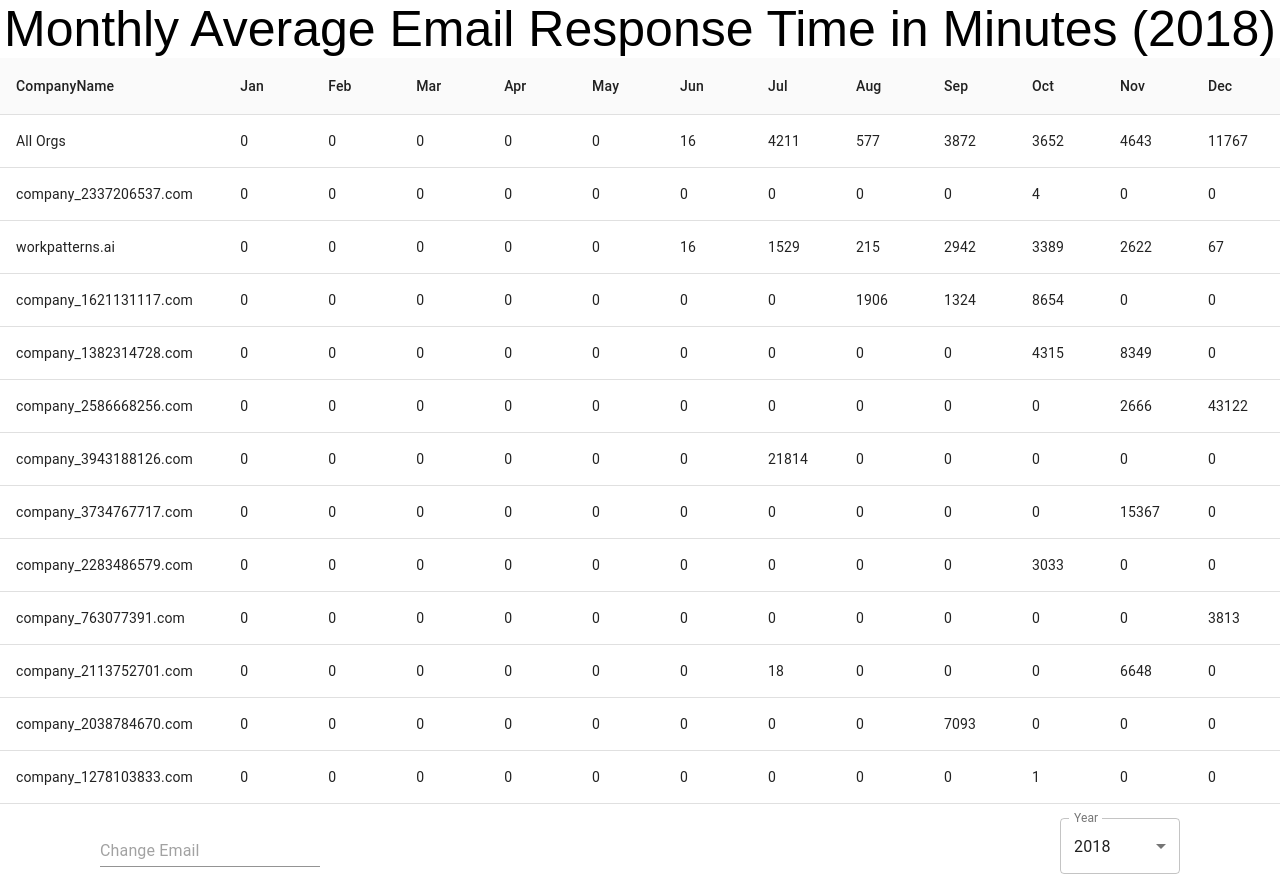
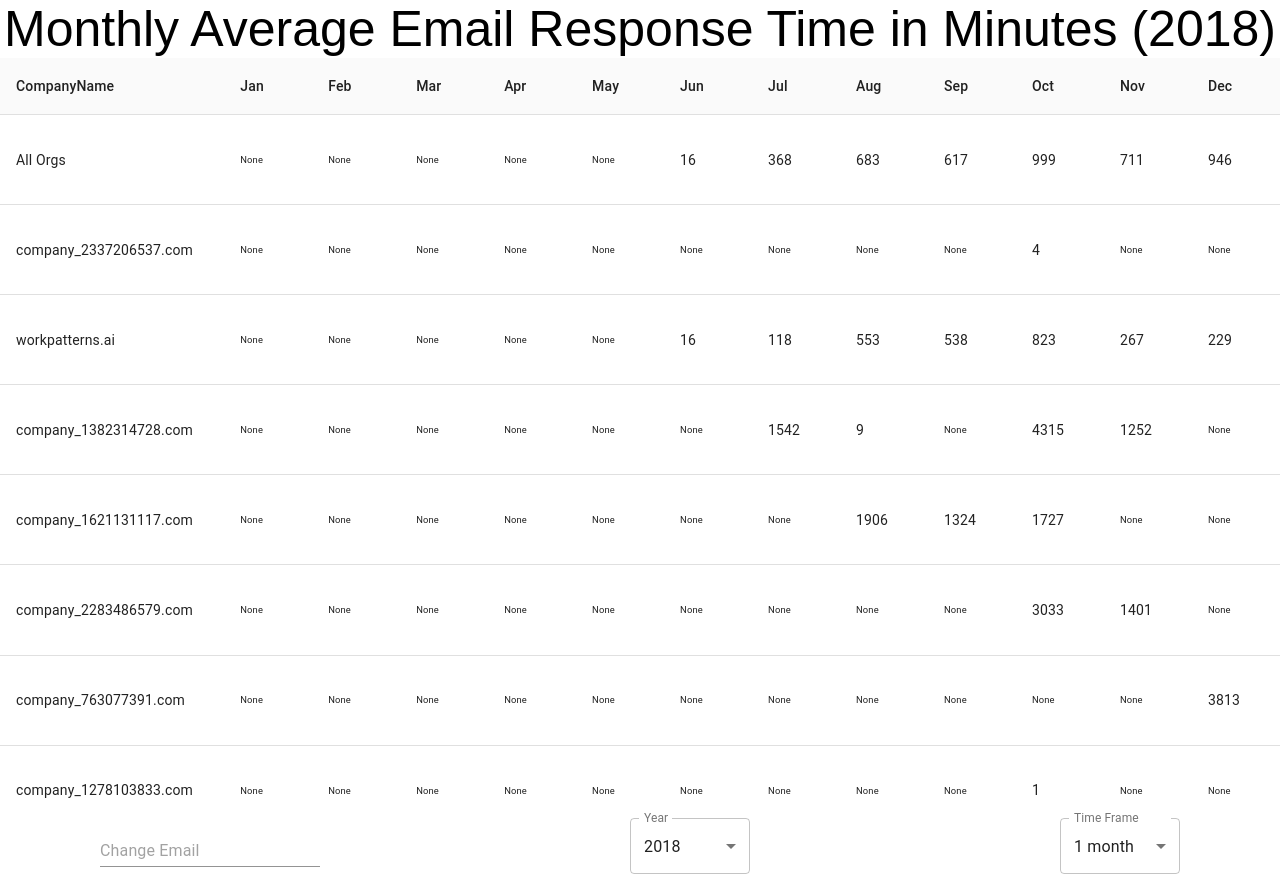
Before and after one commit to kfang1220/workpatterns-takehome, a React (Create React App) app: page / in a window 1280 px wide. Built offline with nearby package versions, Linux system fonts and the light colour scheme.

Commit message:
time frame feature and small ui changes

```diff
--- /dev/null
+++ b/src/components/DropdownSelect.jsx
@@ -0,0 +1,34 @@
+import InputLabel from '@material-ui/core/InputLabel';
+import MenuItem from '@material-ui/core/MenuItem';
+import FormControl from '@material-ui/core/FormControl';
+import Select from '@material-ui/core/Select';
+import { makeStyles } from '@material-ui/core/styles';
+
+const useStyles = makeStyles({
+    formControl: {
+        minWidth: 120,
+      },
+  });
+
+export const DropdownSelect = (props) => {
+    const classes = useStyles();
+    return (
+        <div>
+            <FormControl variant="outlined" className={classes.formControl}>
+                    <InputLabel id="input-label">{props.title}</InputLabel>
+                    <Select
+                        labelId={props.labelId}
+                        id={props.id}
+                        value={props.value}
+                        onChange={props.onChange}
+                        defaultValue={props.defaultValue}
+                        label={props.label}
+                    >
+                        {props.dataList.map((listItem, i) => (
+                            <MenuItem key={i} value={listItem}>{props.labelNames[i]}</MenuItem>
+                        ))}
+                    </Select>
+                </FormControl>
+        </div>
+    )
+}
--- a/src/components/Home.jsx
+++ b/src/components/Home.jsx
@@ -1,15 +1,12 @@
 import React from "react";
 
 //local components
-import {Input} from "./Input"
+import { Input } from "./Input"
+import { DropdownSelect } from "./DropdownSelect"
 
 //material ui
 import {TableDisplay} from "./TableDisplay"
 import { makeStyles } from '@material-ui/core/styles';
-import InputLabel from '@material-ui/core/InputLabel';
-import MenuItem from '@material-ui/core/MenuItem';
-import FormControl from '@material-ui/core/FormControl';
-import Select from '@material-ui/core/Select';
 
 // other libraries
 import _ from 'lodash';
@@ -17,6 +14,9 @@ import _ from 'lodash';
 // local file
 import data from "../data/emails.json";
 import {
+    DEFAULT_MINUTE_RANGE,
+    EMAIL_RESPONSE_TIME_ENGLISH,
+    EMAIL_RESPONSE_TIME_FRAMES,
     DEFAULT_YEAR,
     IN_REPLY_TO,
     NUMBER_OF_EMAILS,
@@ -55,74 +55,82 @@ export const Home = () => {
     const companyMap = {};
     const yearSet = new Set();
 
+    //
     for (let i = 0; i < data.length; i++) {
         yearSet.add(new Date(_.get(data[i], "time")*1000).getFullYear())
     }
 
-    // to avoid parsing a massive file, default 2018 for demo purposes
     const [currentYear, setCurrentYear] = React.useState(Array.from(yearSet).sort()[0] || DEFAULT_YEAR);
     const [currentEmail, setCurrentEmail] = React.useState(USER);
+    const [minuteRange, setMinuteRange] = React.useState(DEFAULT_MINUTE_RANGE)
 
-    const handleDropDown = (e) => {
-        const year = e.target.value;
-        setCurrentYear(year)
+    const handleYearDropDown = (e) => {
+        const value = e.target.value;
+        setCurrentYear(value);
+    }
+
+    const handleTimeDropDown = (e) => {
+        const value = e.target.value;
+        setMinuteRange(value);
     }
 
     const handleEmailSubmit = (e) => {
         if(e.keyCode === 13){
-            setCurrentEmail(e.target.value)
+            setCurrentEmail(e.target.value);
          }
     }
 
+    // get list of years for year dropdown
     for (let i = 0; i < data.length; i++) {
-        yearSet.add(new Date(_.get(data[i], "time")*1000).getFullYear())
+        yearSet.add(new Date(_.get(data[i], "time")*1000).getFullYear());
     }
 
     // find all emails that were sent by user to look for replies
     data.forEach(email => {
-        let year = new Date(_.get(email, "time")*1000).getFullYear()
+        const year = new Date(_.get(email, "time")*1000).getFullYear();
         if (year !== currentYear) return;
-        let addresses = email.addresses;
-        let sender = addresses.find(user => user.role === SENDER)
-        if (_.get(sender, "address") === currentEmail) sentEmails.push(email)
+        const addresses = email.addresses;
+        const sender = addresses.find(user => user.role === SENDER);
+        if (_.get(sender, "address") === currentEmail) sentEmails.push(email);
     })
 
     // for each sent email find corresponding reply to calculate total time
     sentEmails.forEach(email => {
         const sentAddresses = email.addresses;
-        const sender = sentAddresses.find(user => user.role === SENDER)
+        const sender = sentAddresses.find(user => user.role === SENDER);
         const messageId = _.get(email, "message-id");
         const responseEmail = data.find(email => {
-            return _.get(email, IN_REPLY_TO) === messageId && _.get(sender, "addresses") !== USER
+            return _.get(email, IN_REPLY_TO) === messageId && _.get(sender, "addresses") !== USER;
         })
 
         if (responseEmail) {
-            const companyObj = {}
+            const companyObj = {};
             const receivedAddresses = responseEmail.addresses;
-            const receiver = receivedAddresses.find(user => user.role === RECEIVER)
+            const receiver = receivedAddresses.find(user => user.role === RECEIVER);
             const companyName = _.get(receiver, "address").split('@')[1]
-            const sentMiliTime = new Date(_.get(email, TIME)*1000).getSeconds();
-            const receivedMiliTime = new Date(_.get(responseEmail, TIME)*1000).getSeconds();
+            const sentTime = new Date(_.get(email, TIME)*1000).getTime();
+            const receivedTime = new Date(_.get(responseEmail, TIME)*1000).getTime();
 
-            if (sentMiliTime < receivedMiliTime) {
-                const month = new Date(_.get(responseEmail, TIME)*1000).getMonth()
-                const year = new Date(_.get(responseEmail, "time")*1000).getFullYear()
+
+            if (sentTime < receivedTime && (receivedTime-sentTime)/6000 < minuteRange) {
+                const month = new Date(_.get(responseEmail, TIME)*1000).getMonth();
+                const year = new Date(_.get(responseEmail, "time")*1000).getFullYear();
                 const sentEmailTime = new Date(_.get(email, TIME)*1000).getTime();
                 const receivedEmailTime = new Date(_.get(responseEmail, TIME)*1000).getTime();
-                const replytime = (receivedEmailTime - sentEmailTime) / 60000
+                const replytime = (receivedEmailTime - sentEmailTime) / 60000;
 
                 if (companyMap[companyName] === undefined) {
-                    const yearObj = {}
-                    yearObj[TOTAL_EMAIL_TIME] = new Array(12).fill(0)
-                    yearObj[TOTAL_EMAIL_TIME][month] = replytime
-                    yearObj[NUMBER_OF_EMAILS] = new Array(12).fill(0)
-                    yearObj[NUMBER_OF_EMAILS][month] = 1
-                    companyObj[year] = yearObj
-                    companyMap[companyName] = companyObj
+                    const yearObj = {};
+                    yearObj[TOTAL_EMAIL_TIME] = new Array(12).fill(0);
+                    yearObj[TOTAL_EMAIL_TIME][month] = replytime;
+                    yearObj[NUMBER_OF_EMAILS] = new Array(12).fill(0);
+                    yearObj[NUMBER_OF_EMAILS][month] = 1;
+                    companyObj[year] = yearObj;
+                    companyMap[companyName] = companyObj;
                 } else {
                     if (companyMap[companyName][year]) {
-                        companyMap[companyName][year][TOTAL_EMAIL_TIME][month] += replytime
-                        companyMap[companyName][year][NUMBER_OF_EMAILS][month] ++
+                        companyMap[companyName][year][TOTAL_EMAIL_TIME][month] += replytime;
+                        companyMap[companyName][year][NUMBER_OF_EMAILS][month] ++;
                     }
                 }
             }
@@ -135,21 +143,28 @@ export const Home = () => {
             <TableDisplay data={companyMap} year={currentYear}/>
             <div className={classes.footer}>
                 <Input onSubmit={handleEmailSubmit}/>
-                <FormControl variant="outlined" className={classes.formControl}>
-                    <InputLabel id="input-label">Year</InputLabel>
-                    <Select
-                        labelId="year-selector"
-                        id="year-selector"
-                        value={currentYear}
-                        onChange={handleDropDown}
-                        defaultValue={currentYear}
-                        label="year"
-                    >
-                        {Array.from(yearSet).map(year => (
-                            <MenuItem value={year}>{year}</MenuItem>
-                        ))}
-                    </Select>
-                </FormControl>
+                <DropdownSelect
+                    labelId={"year-selector"}
+                    id={"year-selector"}
+                    value={currentYear}
+                    onChange={handleYearDropDown}
+                    defaultValue={currentYear}
+                    label={"year"}
+                    dataList={Array.from(yearSet)}
+                    labelNames={Array.from(yearSet)}
+                    title={"Year"}
+                />
+                <DropdownSelect
+                    title={"Time Frame"}
+                    labelId={"time-frame-selector"}
+                    id={"time-frame-selector"}
+                    value={minuteRange}
+                    onChange={handleTimeDropDown}
+                    defaultValue={minuteRange}
+                    label={"time-frame-selector"}
+                    dataList={EMAIL_RESPONSE_TIME_FRAMES}
+                    labelNames={EMAIL_RESPONSE_TIME_ENGLISH}
+                />
             </div>
       </div>
     )
--- a/src/components/Input.jsx
+++ b/src/components/Input.jsx
@@ -14,11 +14,11 @@ export const Input = (props) => {
     const [textString, setTextString] = React.useState("");
 
     const handleEmailChange = (e) => {
-        setTextString(e.target.value)
+        setTextString(e.target.value);
     }
 
     const clearField = () => {
-        setTextString("")
+        setTextString("");
     }
 
     return (
--- a/src/components/TableDisplay.jsx
+++ b/src/components/TableDisplay.jsx
@@ -7,7 +7,7 @@ import TableHead from '@material-ui/core/TableHead';
 import TableRow from '@material-ui/core/TableRow';
 import {months} from "../data/months"
 import _ from 'lodash';
-import { TIME, NUMBER_OF_EMAILS, TOTAL_EMAIL_TIME } from "../data/constants"
+import {NUMBER_OF_EMAILS, TOTAL_EMAIL_TIME } from "../data/constants"
 
 const useStyles = makeStyles({
     root: {
@@ -15,6 +15,9 @@ const useStyles = makeStyles({
     },
     container: {
         height: "750px"
+    },
+    cellHeader: {
+        fontWeight: "normal"
     }
 })
 
@@ -23,18 +26,20 @@ export const TableDisplay = (props) => {
     const { data } = props;
     const columns = [{id: "CompanyName", label: "CompanyName", minWidth: 50}];
     const rows = [];
-    const timeSumTotal = new Array(12).fill(0);
-    const counterSumTotal = new Array(12).fill(0);
-    const uniqueYearsSet = new Set()
+    const uniqueYearsSet = new Set();
+    const companyTimeData = new Array(12).fill(0);
+    const companyMonthlyEmailCount = new Array(12).fill(0);
 
+    //create rows for table
     const createRowData = (companyName, data) => {
         const monthlyData = _.get(data, TOTAL_EMAIL_TIME);
         if (monthlyData !== undefined) {
             const monthlyMinuteAverages = monthlyData.map((month, i) => {
                 if (data[NUMBER_OF_EMAILS][i] !== 0) {
-                    return month = Math.ceil(month/data[NUMBER_OF_EMAILS][i])
+                    return month = Math.ceil(month/data[NUMBER_OF_EMAILS][i]);
                 } else {
-                    return Math.ceil(month)
+                    if (month === 0) return <h6 key={i} className={classes.cellHeader}>None</h6>
+                    return Math.ceil(month);
                 }
             })
 
@@ -60,8 +65,7 @@ export const TableDisplay = (props) => {
             uniqueYearsSet.add(years)
         }
     }
-    const companyTimeData = new Array(12).fill(0);
-    const companyMonthlyEmailCount = new Array(12).fill(0);
+
     // loop through and get sum total for all orgs
     for (let company in data) {
         for(let year in data[company]) {
--- a/src/data/constants.js
+++ b/src/data/constants.js
@@ -6,3 +6,6 @@ export const TOTAL_EMAIL_TIME = "totalEmailTime";
 export const IN_REPLY_TO = "in-reply-to"
 export const TIME = "time";
 export const DEFAULT_YEAR = 2018;
+export const DEFAULT_MINUTE_RANGE = 43200; //30days of minutes
+export const EMAIL_RESPONSE_TIME_FRAMES = [10080, 20160, 30240, 43200, 129600, 259200, 518400];
+export const EMAIL_RESPONSE_TIME_ENGLISH = ["1 week", "2 weeks", "3 weeks", "1 month", "3 months", "6 months", "1 year"];
```
Also changed, not shown: 2 other files (tests, documents, lock files or other folders).
